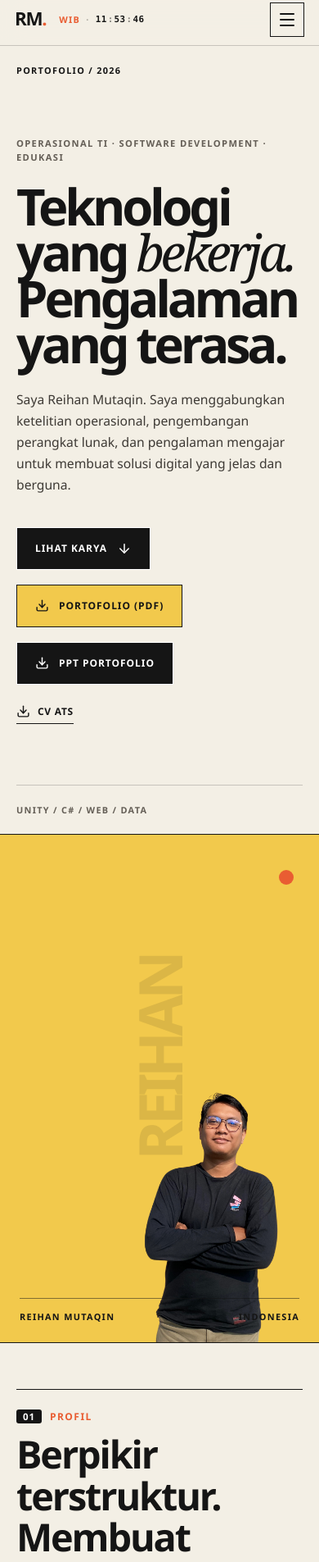
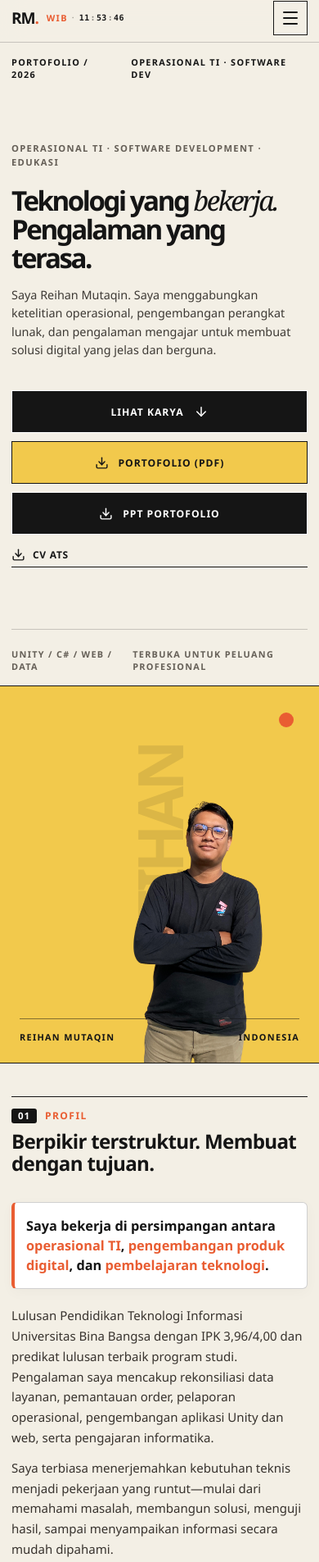
Before and after one commit to ReihanMutaqin/reihan, a React (Vite) app: page / in a window 390 px wide. Shown: the part 8-1913 px from the top of the page at 82% size. Built offline with nearby package versions, Linux system fonts and the light colour scheme.

Commit message:
style: optimasi tipografi dan ukuran teks pada tampilan mobile agar proporsional dan tidak kebesaran

```diff
--- a/src/index.css
+++ b/src/index.css
@@ -1129,10 +1129,22 @@ ul {
 
   .hero__copy {
     min-height: calc(100svh - 72px);
+    padding: clamp(24px, 5vw, 40px) clamp(18px, 4vw, 32px);
+  }
+
+  .hero h1 {
+    font-size: clamp(2.2rem, 7vw, 3.4rem);
+    line-height: 1.02;
+  }
+
+  .hero__lead {
+    font-size: 0.95rem;
+    line-height: 1.6;
+    margin-top: 20px;
   }
 
   .hero__portrait {
-    min-height: min(760px, 92svh);
+    min-height: min(540px, 80svh);
     border-top: 1px solid var(--ink);
     border-left: 0;
   }
@@ -1142,16 +1154,54 @@ ul {
     width: 104%;
   }
 
+  .section {
+    padding: clamp(40px, 6vw, 60px) clamp(16px, 4vw, 24px);
+    scroll-margin-top: 72px;
+  }
+
+  .section-heading {
+    gap: 8px;
+    padding-top: 16px;
+    padding-bottom: 20px;
+    margin-bottom: 24px;
+  }
+
+  .section-heading h2 {
+    font-size: clamp(1.6rem, 5.5vw, 2.4rem);
+    line-height: 1.12;
+    letter-spacing: -0.03em;
+  }
+
   .profile-grid {
     grid-template-columns: 1fr;
+    gap: 20px;
+  }
+
+  .profile-grid__statement {
+    padding: clamp(16px, 4vw, 24px);
+  }
+
+  .profile-grid__statement p {
+    font-size: clamp(1.05rem, 3.8vw, 1.25rem);
+    line-height: 1.5;
+    letter-spacing: normal;
   }
 
   .profile-grid__body {
-    max-width: 680px;
+    max-width: 100%;
+    font-size: 0.94rem;
+    line-height: 1.65;
+    gap: 12px;
   }
 
   .profile-stats {
     grid-template-columns: repeat(2, 1fr);
+    margin-top: 24px;
+  }
+
+  .profile-stats div {
+    padding: 16px 14px;
+    gap: 4px;
   }
 
   .profile-stats div:nth-child(2) {
@@ -1162,104 +1212,179 @@ ul {
     border-bottom: 1px solid var(--line);
   }
 
-  .profile-photos {
-    grid-template-columns: 1fr;
+  .profile-stats strong {
+    font-size: clamp(1.6rem, 5vw, 2.2rem);
   }
 
-  .profile-photo--portrait {
-    width: 66%;
+  .profile-stats span {
+    font-size: 0.65rem;
   }
 
   .projects-grid {
     grid-template-columns: 1fr;
+    gap: 20px;
+  }
+
+  .project h3 {
+    font-size: 1.35rem;
+  }
+
+  .project p {
+    font-size: 0.9rem;
   }
 
   .experience {
     grid-template-columns: 1fr;
-    gap: 16px;
+    gap: 12px;
+    padding: 20px 0;
+  }
+
+  .experience__title h3 {
+    font-size: 1.2rem;
   }
 
   .experience ul {
-    margin-top: 8px;
+    margin-top: 6px;
+    font-size: 0.9rem;
   }
 
   .skill-row {
-    grid-template-columns: 50px 1fr;
+    grid-template-columns: 44px 1fr;
+    gap: 12px;
+    padding: 20px 0;
+  }
+
+  .skill-row h3 {
+    font-size: 1.2rem;
   }
 
   .skill-row p {
     grid-column: 2;
+    font-size: 0.9rem;
   }
 
   .credentials-grid {
     grid-template-columns: 1fr;
+    gap: 16px;
+  }
+
+  .credential {
+    padding: 20px 18px;
+    min-height: auto;
+  }
+
+  .credential h3 {
+    margin-top: 16px;
+    margin-bottom: 10px;
+    font-size: 1.25rem;
+  }
+
+  .contact-section {
+    padding: clamp(56px, 8vw, 84px) clamp(16px, 4vw, 24px) 28px;
   }
 
   .contact-section__top h2 {
-    font-size: clamp(3rem, 13vw, 6.2rem);
+    font-size: clamp(2.2rem, 7.5vw, 3.8rem);
+    line-height: 1.0;
+  }
+
+  .contact-grid {
+    grid-template-columns: 1fr;
+    margin-top: 36px;
+  }
+
+  .contact-grid > * {
+    border-right: 0;
+    border-bottom: 1px solid rgba(18, 18, 18, 0.3);
+    padding: 18px 12px;
+  }
+
+  .contact-grid > *:last-child {
+    border-bottom: 0;
   }
 }
 
 @media (max-width: 560px) {
   .topbar {
-    height: 64px;
-    padding-inline: 18px;
+    height: 60px;
+    padding-inline: 14px;
+  }
+
+  .topbar__left {
+    gap: 10px;
+  }
+
+  .brand {
+    font-size: 1.2rem;
+  }
+
+  .realtime-clock {
+    font-size: 0.62rem;
+    gap: 5px;
   }
 
   .mobile-nav {
-    top: 64px;
+    top: 60px;
   }
 
   .hero {
-    padding-top: 64px;
+    padding-top: 60px;
   }
 
   .hero__copy {
-    min-height: calc(100svh - 64px);
-    padding: 22px 20px;
-  }
-
-  .hero__topline p:last-child,
-  .hero__footer span:last-child {
-    display: none;
+    min-height: calc(100svh - 60px);
+    padding: 16px 14px;
   }
 
   .hero__content {
-    padding: 74px 0;
+    padding: 36px 0;
   }
 
   .hero h1 {
-    font-size: clamp(3rem, 15.8vw, 5.4rem);
-    letter-spacing: -0.07em;
+    font-size: clamp(1.9rem, 8.5vw, 2.6rem);
+    line-height: 1.05;
   }
 
   .hero__lead {
-    margin-top: 28px;
-    font-size: 0.98rem;
+    margin-top: 16px;
+    font-size: 0.9rem;
+    line-height: 1.55;
   }
 
   .hero__actions,
   .contact-actions {
-    align-items: flex-start;
+    align-items: stretch;
     flex-direction: column;
-    gap: 18px;
+    gap: 10px;
+  }
+
+  .hero__actions .button,
+  .contact-actions .button {
+    justify-content: center;
+    width: 100%;
+    padding: 12px 16px;
+    font-size: 0.76rem;
   }
 
   .hero__portrait {
-    min-height: 620px;
+    min-height: 460px;
   }
 
   .hero__portrait img {
-    right: -14%;
-    bottom: -10%;
-    width: 128%;
-    height: 112%;
+    right: -10%;
+    bottom: -8%;
+    width: 120%;
+    height: 110%;
+  }
+
+  .hero__portrait-word {
+    font-size: 4.8rem;
   }
 
   .section,
   .contact-section {
-    padding-right: 20px;
-    padding-left: 20px;
+    padding-right: 14px;
+    padding-left: 14px;
   }
 
   .section--projects .section-heading,
@@ -1270,61 +1395,72 @@ ul {
   }
 
   .section-heading {
-    gap: 12px;
+    gap: 8px;
+    padding-top: 14px;
+    padding-bottom: 16px;
+    margin-bottom: 18px;
   }
 
   .section-heading h2 {
-    font-size: clamp(2.35rem, 12vw, 4rem);
+    font-size: clamp(1.4rem, 6.2vw, 1.85rem);
+  }
+
+  .profile-grid__statement {
+    padding: 16px 14px;
   }
 
   .profile-grid__statement p {
-    font-size: clamp(2rem, 10vw, 3.3rem);
-  }
-
-  .profile-stats div {
-    padding: 22px 14px 24px;
+    font-size: 1.02rem;
+    line-height: 1.48;
   }
 
   .profile-stats strong {
-    font-size: 2.5rem;
+    font-size: 1.55rem;
   }
 
-  .profile-photo--portrait {
-    width: 82%;
+  .profile-stats span {
+    font-size: 0.6rem;
   }
 
   .project__visual {
-    padding: 24px;
+    padding: 14px;
   }
 
   .project h3 {
-    font-size: 2rem;
+    font-size: 1.2rem;
+  }
+
+  .project p {
+    font-size: 0.85rem;
   }
 
   .project__footer {
     align-items: flex-start;
     flex-direction: column;
-    gap: 12px;
+    gap: 8px;
   }
 
   .skill-row {
-    grid-template-columns: 36px 1fr;
-    gap: 14px;
+    grid-template-columns: 32px 1fr;
+    gap: 10px;
   }
 
   .credential {
-    min-height: 0;
-    padding: 28px 22px;
+    padding: 18px 14px;
+  }
+
+  .contact-section__top h2 {
+    font-size: clamp(1.85rem, 8.5vw, 2.6rem);
   }
 
   .contact-grid > * {
-    grid-template-columns: auto minmax(0, 1fr) auto;
-    padding: 22px 8px;
+    padding: 16px 8px;
   }
 
   .contact-footer {
     align-items: flex-start;
     flex-direction: column;
+    gap: 16px;
   }
 }
 
```
